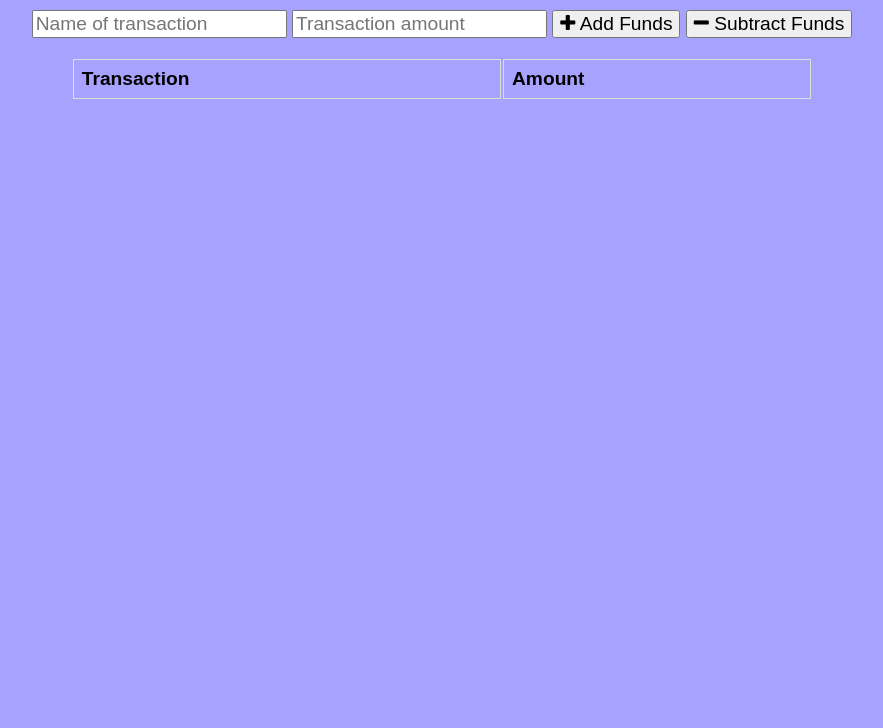
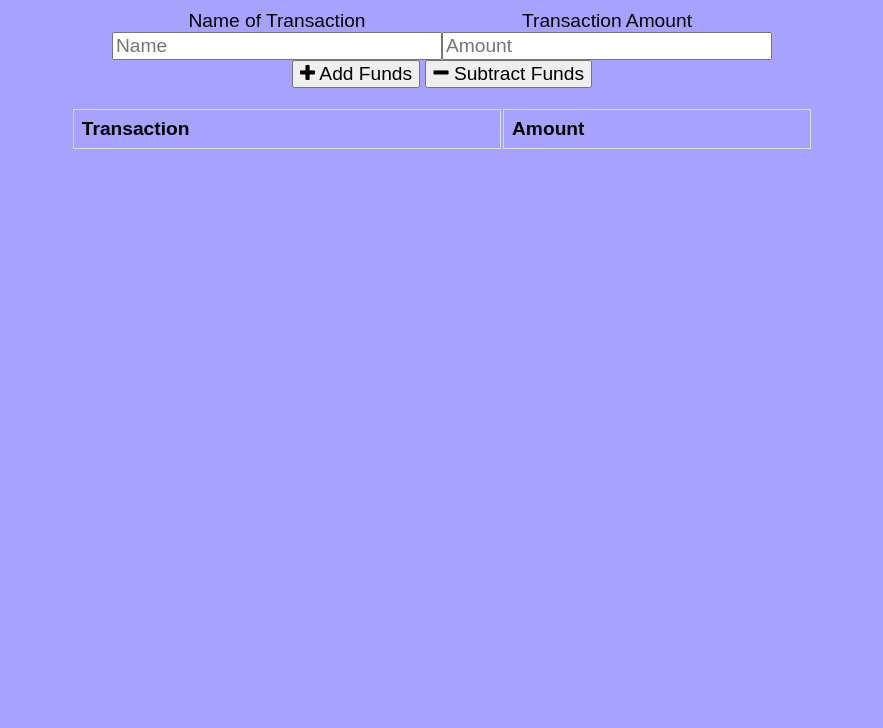
Before and after one commit to Dj-Viking/budget-tracker, a website: page public/index.html in a window 1280 px wide. Shown: the part 72-800 px from the top of the page, without its empty margins (198-1081 px from the left). Drawn offline with nearby package versions, Linux system fonts and the light colour scheme; no server answers.

Commit message:
refactor

```diff
--- a/public/css/styles.css
+++ b/public/css/styles.css
@@ -2,6 +2,17 @@ body {
   font-size: 120%;
   font-family: Arial;
   background-color: #a8a2ff;
+}
+
+.flex-inputs {
+  display: flex;
+  justify-content: center;
+}
+
+.input-flex {
+  display: flex;
+  flex-direction: column;
+  width: 40%;
 }
 
 button, input {
@@ -35,7 +46,6 @@ tr:nth-child(even) {
 
 .total {
   font-size: 150%;
-  text-decoration: underline;
 }
 
 .form {
--- a/public/index.html
+++ b/public/index.html
@@ -20,13 +20,21 @@
       <div class="total">Your total is: $<span id="total">0</span></div>
     </div>
 
-    <div class="form">
-      <input type="text" id="t-name" placeholder="Name of transaction" />
-      <input type="number" min="0" id="t-amount" placeholder="Transaction amount" />
+    <section class="form">
+      <div class="flex-inputs">
+        <div class="input-flex">
+          <label for="t-name">Name of Transaction</label>
+          <input type="text" id="t-name" placeholder="Name" />
+        </div>
+        <div class="input-flex">
+          <label for="t-amount">Transaction Amount</label>
+          <input type="number" min="0" id="t-amount" placeholder="Amount" />
+        </div>
+      </div>
       <button id="add-btn"><i class="fa fa-plus buttons"></i> Add Funds</button>
       <button id="sub-btn"><i class="fa fa-minus"></i> Subtract Funds</button>
       <p class="error"></p>
-    </div>
+    </section>
     <p id="success-msg" class="hide-before-success">Transaction Success</p>
     <p id="offline-msg" class="hide-before-success">🌎 Internet connection lost, but you can still post entries! 👍</p>
 
--- a/public/js/index.js
+++ b/public/js/index.js
@@ -101,8 +101,9 @@ Chart.defaults.global.defaultFontColor = 'black';
  *
  * 4. update the UI with new data
  *
- * 5. JSON stringify the transaction object to either the online mongoDB or the offline indexedDB
- * @param {Boolean} isAdding
+ * 5. JSON stringify the transaction object to either the online mongoDB or if app is offline, save the transaction into the indexedDB storage in the browser
+ * @param {Boolean} isAdding Boolean
+ * @returns Void
  */
 function sendTransaction(isAdding) {
   let nameEl = document.querySelector("#t-name");
--- a/public/service-worker.js
+++ b/public/service-worker.js
@@ -1,8 +1,8 @@
 const PATHS_TO_CACHE = [
   './',
   './manifest.json',
+  './css/styles.css',
   './index.html',
-  './css/styles.css',
   './js/index.js',
   './js/idb.js',
   './icons/icon-72x72.png',
```
